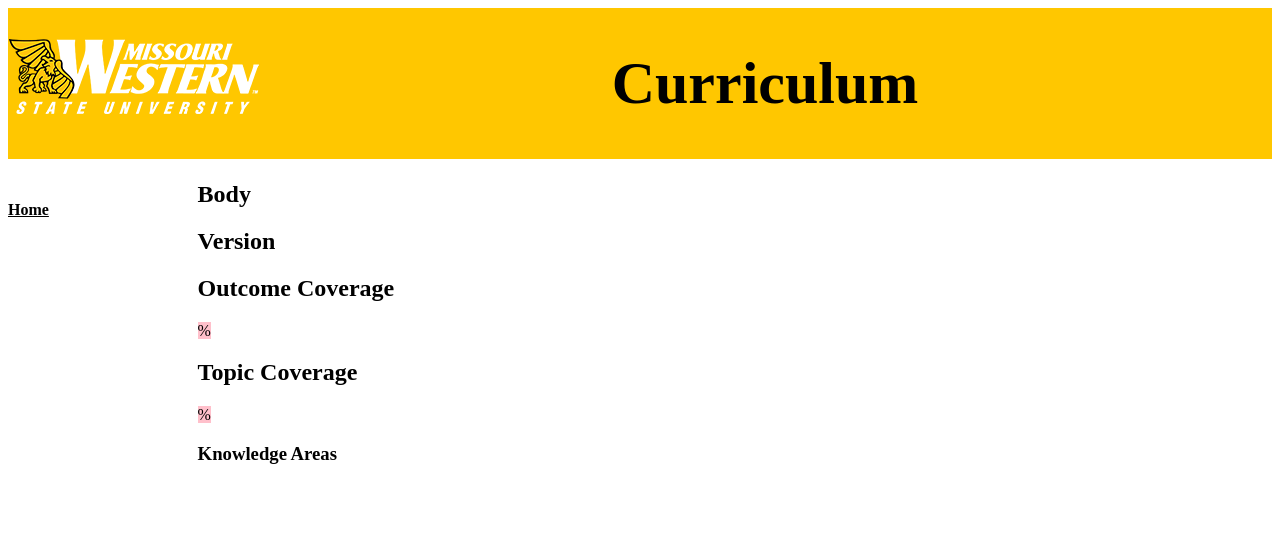
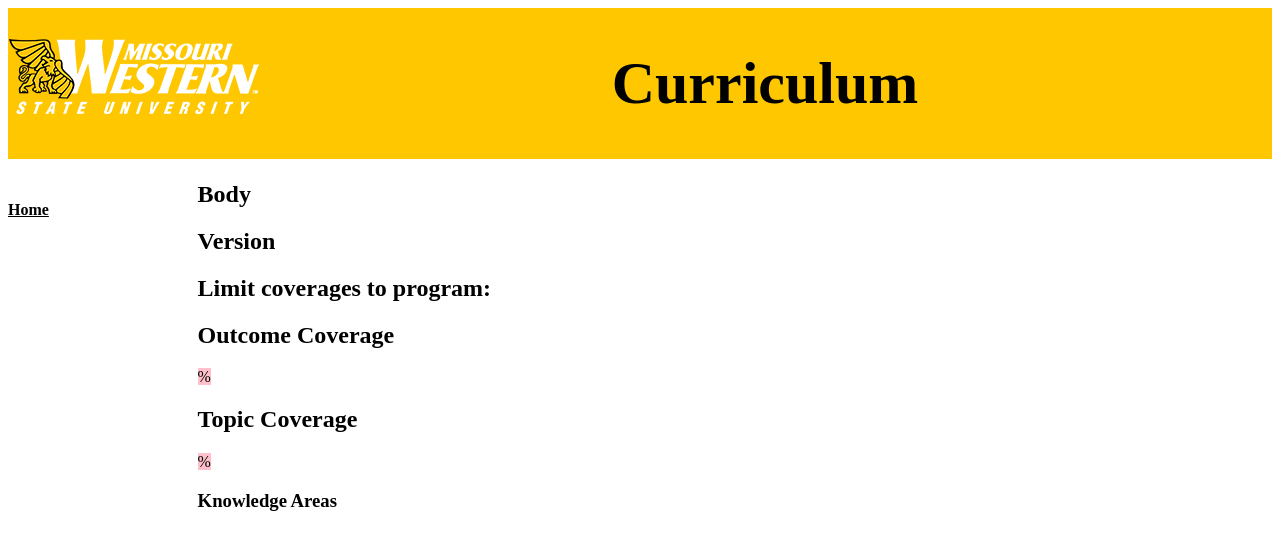
Before and after one commit to mwsu-csmp/scheduling-dashboard, a Python web app: template cdashboard/templates/curriculum_standard.jinja in a window 1280 px wide. Shown: the top 550 px of the page. Run offline with Jinja, Linux system fonts and the light colour scheme; the template is opened without the code that fills it, so the values that code supplies are empty.

Commit message:
allow viewing standards by program #19

```diff
--- a/cdashboard/templates/curriculum_standard.jinja
+++ b/cdashboard/templates/curriculum_standard.jinja
@@ -62,6 +62,18 @@
         <h1> {{standard.name}} </h1>
         <h2>Body</h2> {{ standard.body}}
         <h2>Version</h2> {{ standard.version }}
+
+        {% if program %}
+        <h2>Program</h2> <a href="/program/{{ay}}/{{program.name}}">{{program.name}}</a>
+        {% else %}
+        <h2>Limit coverages to program:</h2>
+        <ul>
+        {% for program_id in programs %}
+          <li><a href="/standard/{{ay}}/{{standard.id}}/{{program_id}}"">{{program_id}}</a></li>
+        {% endfor %}
+        </ul>
+        {% endif %}
+
 	<h2>Outcome Coverage</h2> <span class="{{'covered' if standard.outcome_coverage() == 1.0 else 'partially_covered' if standard.outcome_coverage() > 0.5 else 'not_covered'}}">
           {{ (10000*standard.outcome_coverage() + 0.5) // 1 / 100 }}%
         <h2>Topic Coverage</h2> <span class="{{'covered' if standard.topic_coverage() == 1.0 else 'partially_covered' if standard.topic_coverage() > 0.5 else 'not_covered'}}">
--- a/cdashboard/urls.py
+++ b/cdashboard/urls.py
@@ -13,5 +13,6 @@ urlpatterns = [
     path('offerings/<str:ay>/', views.offerings, name='offerings'),
     path('schedule/<str:ay>/<str:semester>', views.schedule, name='schedule'),
     path('standards/<str:ay>', views.standards, name='standards'),
-    path('standard/<str:ay>/<str:standard>', views.standard, name='standard'),
+    path('standard/<str:ay>/<str:standard_id>', views.standard, name='standard'),
+    path('standard/<str:ay>/<str:standard_id>/<str:program_id>', views.standard, name='standard'),
 ]
```
Also changed, not shown: cdashboard/views.py (+12 -6 lines).
